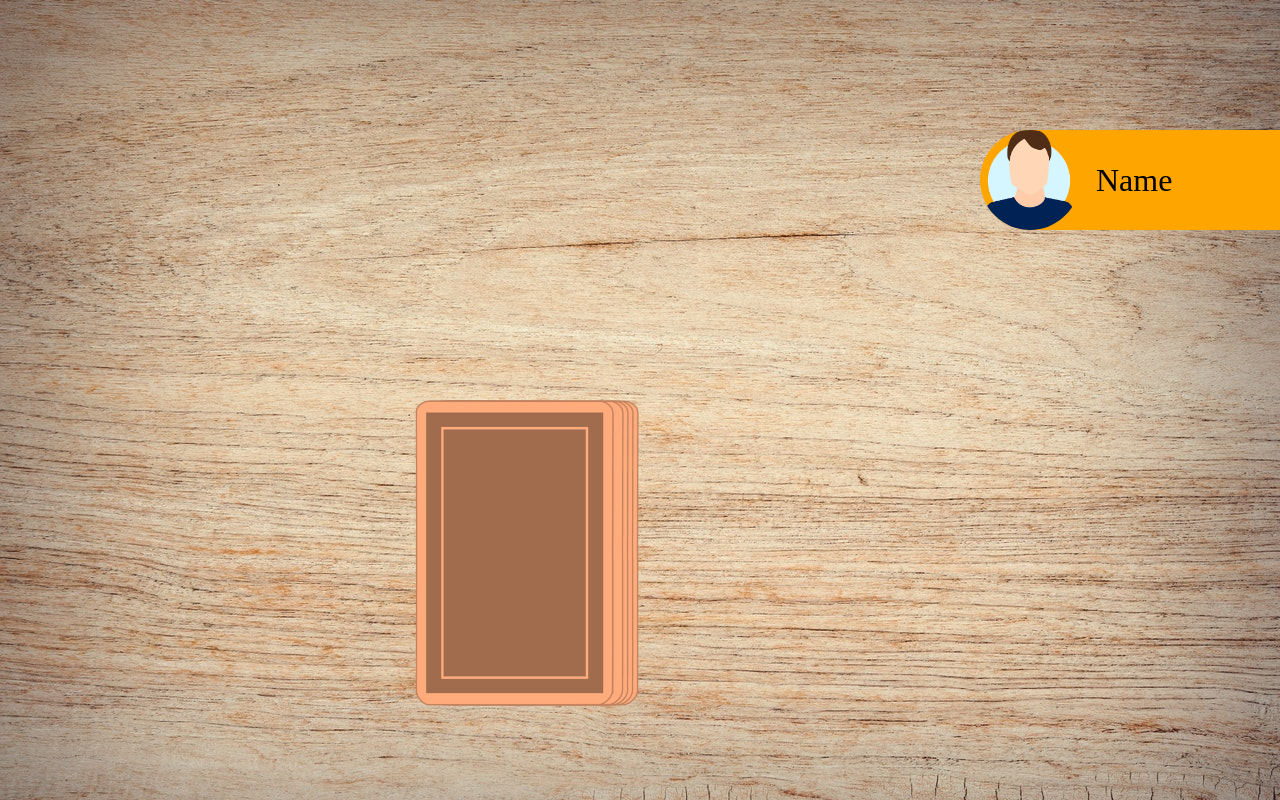
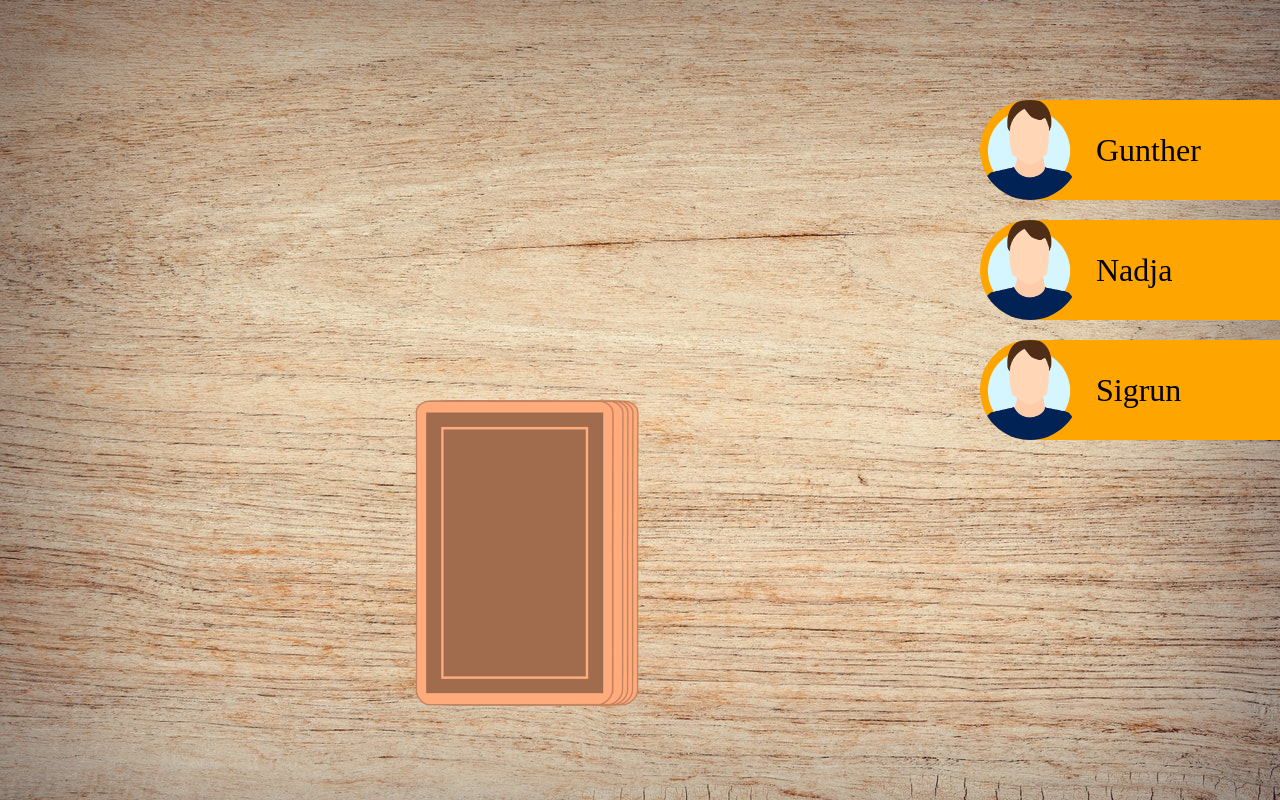
Before and after one commit to Traumzerfetzerin/Ring-of-Fire, an Angular app: page /game in a window 1280 px wide. Built offline with nearby package versions, Linux system fonts and the light colour scheme.

Commit message:
Show all players

```diff
--- a/src/app/game/game.component.html
+++ b/src/app/game/game.component.html
@@ -1,4 +1,5 @@
-<app-player class="player-position" style="top: 130px;"></app-player>
+<app-player *ngFor="let player of game.players, let i = index" [ngStyle]="{'top.px': 100 + (i * 120)}" [name]="player"
+    class="player-position"></app-player>
 
 <div class="field">
     <!-- Card stack -->
--- a/src/app/game/game.component.scss
+++ b/src/app/game/game.component.scss
@@ -62,6 +62,7 @@
     }
 }
 
+
 .player-position {
     position: absolute;
     right: 0;
--- a/src/app/player/player.component.html
+++ b/src/app/player/player.component.html
@@ -1,4 +1,4 @@
 <div class="player">
     <img src="/assets/img/profile/1.webp" alt="">
-    <span>Name</span>
+    <span>{{ name }}</span>
 </div>
--- a/src/app/player/player.component.ts
+++ b/src/app/player/player.component.ts
@@ -1,4 +1,6 @@
-import { Component } from '@angular/core';
+import { Component, Input } from '@angular/core';
+import { OnInit } from '@angular/core';
+
 
 @Component({
   selector: 'app-player',
@@ -7,6 +9,21 @@ import { Component } from '@angular/core';
   templateUrl: './player.component.html',
   styleUrl: './player.component.scss'
 })
-export class PlayerComponent {
 
+
+export class PlayerComponent implements OnInit {
+
+
+  @Input() name: string = 'Player Name';
+
+
+  constructor() { }
+
+
+  /**
+   * Lifecycle hook that is called after Angular has finished initializing all the components.
+   * Called once by Angular after the first change detection check.
+   */
+  ngOnInit(): void {
+  }
 }
--- a/src/app/startscreen/startscreen.component.scss
+++ b/src/app/startscreen/startscreen.component.scss
@@ -11,6 +11,7 @@
         height: 100vh;
     }
 }
+
 
 .start-label-box {
     position: absolute;
--- a/src/models/game.ts
+++ b/src/models/game.ts
@@ -1,5 +1,5 @@
 export class Game {
-    public players: string[] = [];
+    public players: string[] = ['Gunther', 'Nadja', 'Sigrun'];
     public stack: string[] = [];
     public playedCards: string[] = [];
     public currentPlayer: number = 0;
```
Also changed, not shown: 1 other file (tests, documents, lock files or other folders).
